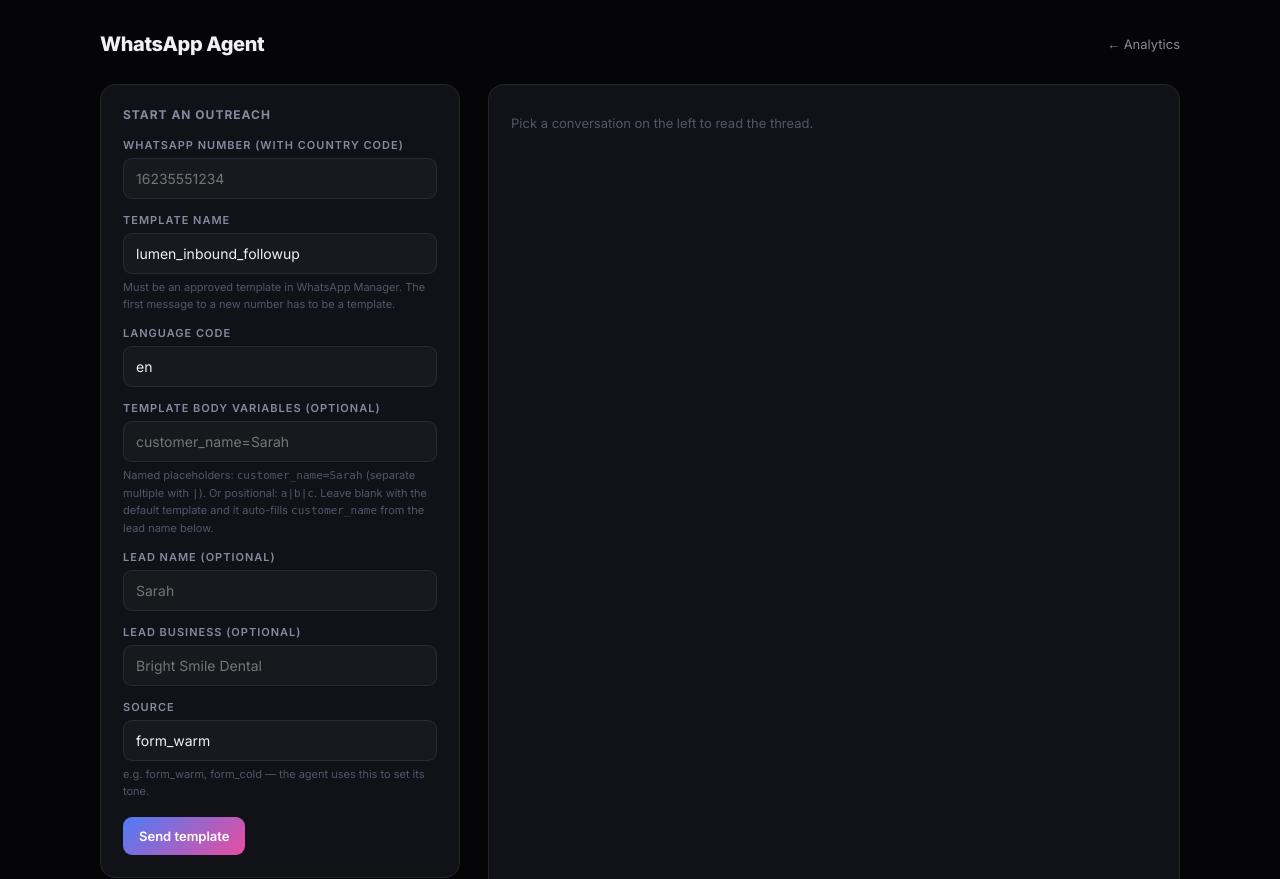
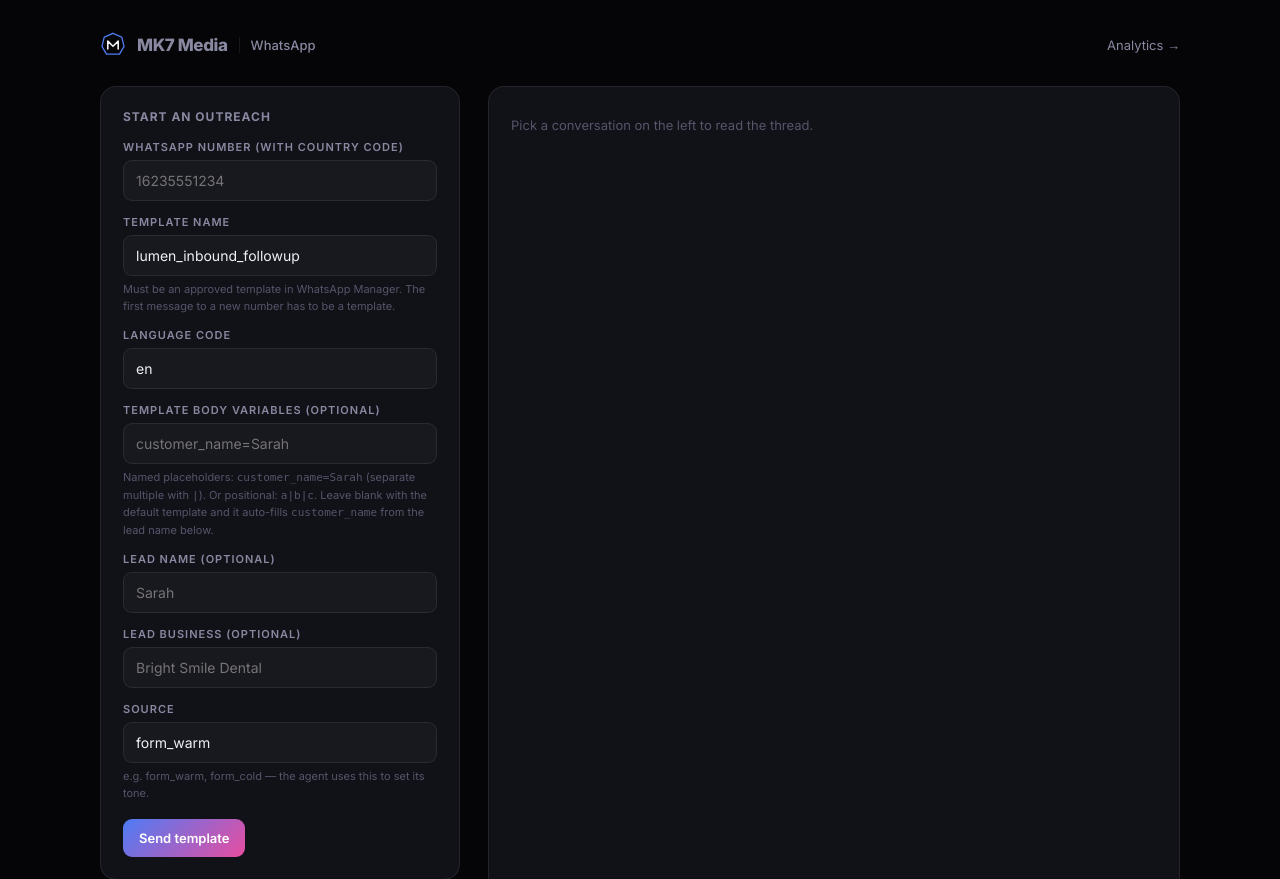
Before and after one commit to lumenmarketingsolutions/mk7media, a Flask app: page /admin/whatsapp in a window 1280 px wide. Shown: the top 879 px of the page. Run offline with Flask 3, Linux system fonts and the light colour scheme; the visitor is signed in with stand-in values (Sample User, id 1); data that the repository does not hold is empty.

Commit message:
WhatsApp portal at whatsapp.mk7media.com — branding, login, root redirect
- app.py: whatsapp.mk7media.com root redirects into /admin/whatsapp;
  login on that host lands in the WhatsApp portal (not analytics).
- app.py: accept a second admin account (ADMIN_EMAIL_2/ADMIN_PASSWORD_2,
  default kendall@lumenmarketing.co) so both Kendall and Marykate can log in.
- admin_whatsapp.html: MK7 Media logo + "WhatsApp" wordmark in the header.
- admin_login.html: neutral subtitle.

Co-Authored-By: Claude Opus 4.7 (1M context) <noreply@anthropic.com>

```diff
--- a/app.py
+++ b/app.py
@@ -15,9 +15,15 @@ app = Flask(__name__)
 # Session secret — set FLASK_SECRET_KEY in Railway. Random fallback for local dev only.
 app.secret_key = os.environ.get("FLASK_SECRET_KEY", "dev-" + uuid.uuid4().hex)
 
-# Admin login credentials. Override via Railway env vars.
+# Admin login credentials. Override via Railway env vars. Two accounts are accepted
+# so both Marykate (analytics) and Kendall (WhatsApp portal) can log in.
 ADMIN_EMAIL = os.environ.get("ADMIN_EMAIL", "mary@mk7media.com")
 ADMIN_PASSWORD = os.environ.get("ADMIN_PASSWORD", "Ghazarian123$$")
+ADMIN_EMAIL_2 = os.environ.get("ADMIN_EMAIL_2", "kendall@lumenmarketing.co")
+ADMIN_PASSWORD_2 = os.environ.get("ADMIN_PASSWORD_2", "Wifimoney420!")
+_ADMIN_ACCOUNTS = {(ADMIN_EMAIL.strip().lower(), ADMIN_PASSWORD)}
+if ADMIN_EMAIL_2 and ADMIN_PASSWORD_2:
+    _ADMIN_ACCOUNTS.add((ADMIN_EMAIL_2.strip().lower(), ADMIN_PASSWORD_2))
 
 # IPs to log but exclude from analytics averages (Kendall's phone, etc.)
 ANALYTICS_IGNORE_IPS = {"209.127.238.130"}
@@ -202,8 +208,15 @@ def _client_ctx():
         "client_ua": request.headers.get("User-Agent", ""),
     }
 
+def _is_whatsapp_host():
+    return (request.host or "").lower().split(":")[0].startswith("whatsapp.")
+
+
 @app.route("/")
 def home():
+    # whatsapp.mk7media.com is the WhatsApp portal's front door — drop straight into it.
+    if _is_whatsapp_host():
+        return redirect(url_for("admin_whatsapp"))
     return render_template("index.html")
 
 @app.route("/marlatabet")
@@ -680,15 +693,14 @@ def admin_login():
     if request.method == "POST":
         email = (request.form.get("email") or "").strip().lower()
         password = (request.form.get("password") or "").strip()
-        # Safe diagnostic — logs byte counts and whether each side matched, no plaintext.
-        print(f"[admin-login] attempt: email_match={email == ADMIN_EMAIL.lower()} "
-              f"submitted_email_len={len(email)} expected_email_len={len(ADMIN_EMAIL)} "
-              f"password_match={password == ADMIN_PASSWORD} "
-              f"submitted_pw_len={len(password)} expected_pw_len={len(ADMIN_PASSWORD)}")
-        if email == ADMIN_EMAIL.lower() and password == ADMIN_PASSWORD:
+        ok = (email, password) in _ADMIN_ACCOUNTS
+        print(f"[admin-login] attempt: ok={ok} email_known={any(e == email for e, _ in _ADMIN_ACCOUNTS)} "
+              f"submitted_email_len={len(email)} submitted_pw_len={len(password)}")
+        if ok:
             session["admin_logged_in"] = True
             session["admin_email"] = email
-            return redirect(url_for("admin_dashboard"))
+            # On the WhatsApp subdomain, land in the portal; otherwise the analytics dashboard.
+            return redirect(url_for("admin_whatsapp" if _is_whatsapp_host() else "admin_dashboard"))
         error = "Wrong email or password."
     return render_template("admin_login.html", error=error)
 
--- a/templates/admin_login.html
+++ b/templates/admin_login.html
@@ -129,7 +129,7 @@
       <span>MK7 Media Admin</span>
     </div>
     <h1>Sign in</h1>
-    <p class="subtitle">Analytics for the playbook funnel.</p>
+    <p class="subtitle">MK7 Media dashboard.</p>
     <form method="post">
       <label>Email</label>
       <input name="email" type="email" autocomplete="email" required autofocus>
--- a/templates/admin_whatsapp.html
+++ b/templates/admin_whatsapp.html
@@ -21,9 +21,12 @@
     }
     .wrap { max-width: 1080px; margin: 0 auto; }
     .topbar { display: flex; align-items: center; justify-content: space-between; margin-bottom: 28px; }
-    .topbar h1 { font-size: 20px; font-weight: 800; letter-spacing: -0.4px; }
-    .topbar a { color: var(--text-muted); font-size: 13px; text-decoration: none; }
-    .topbar a:hover { color: var(--text); }
+    .brand { display: flex; align-items: center; gap: 11px; text-decoration: none; color: var(--text); }
+    .brand svg { width: 26px; height: 26px; flex-shrink: 0; }
+    .brand .name { font-size: 17px; font-weight: 800; letter-spacing: -0.4px; }
+    .brand .tag { font-size: 13px; font-weight: 500; color: var(--text-muted); border-left: 1px solid var(--border); padding-left: 11px; }
+    .topbar > a { color: var(--text-muted); font-size: 13px; text-decoration: none; }
+    .topbar > a:hover { color: var(--text); }
     .layout { display: grid; grid-template-columns: 1fr; gap: 28px; }
     @media (min-width: 880px) { .layout { grid-template-columns: 360px 1fr; } }
     .panel {
@@ -81,8 +84,16 @@
 <body>
   <div class="wrap">
     <div class="topbar">
-      <h1>WhatsApp Agent</h1>
-      <a href="/admin">← Analytics</a>
+      <a class="brand" href="/admin/whatsapp">
+        <svg viewBox="0 0 40 40" fill="none">
+          <path d="M20 2 L33.5 8 L37 22 L30 34 L10 34 L3 22 L6.5 8 Z" stroke="url(#mklg)" stroke-width="2" fill="none"/>
+          <path d="M12 26 L12 14 L20 22 L28 14 L28 26" stroke="#f0f0f5" stroke-width="2.5" fill="none" stroke-linecap="round" stroke-linejoin="round"/>
+          <defs><linearGradient id="mklg" x1="0" y1="0" x2="40" y2="40"><stop stop-color="#4d7cf5"/><stop offset="1" stop-color="#e84da0"/></linearGradient></defs>
+        </svg>
+        <span class="name">MK7 Media</span>
+        <span class="tag">WhatsApp</span>
+      </a>
+      <a href="/admin">Analytics →</a>
     </div>
 
     <div class="layout">
```
